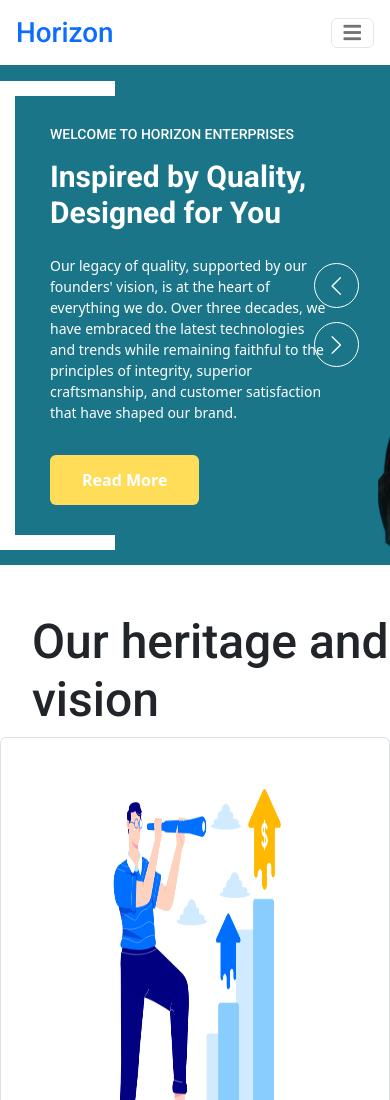
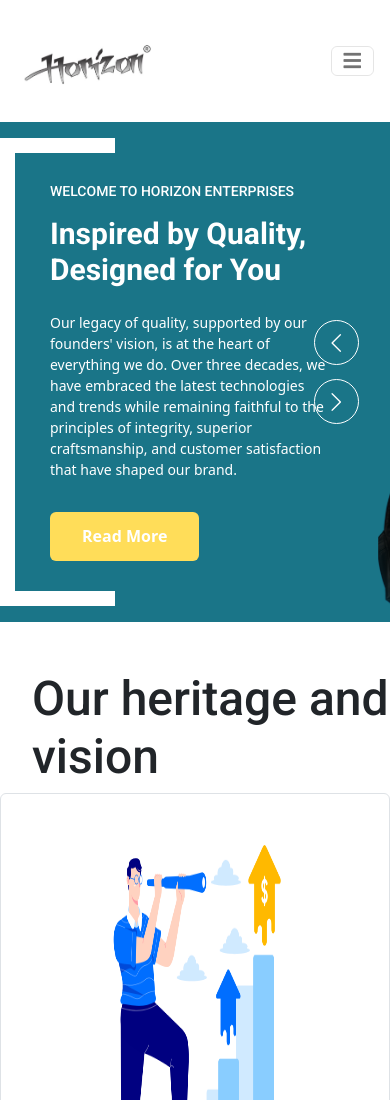
Before and after one commit to mohammedhuzaifa25/horizon, a plain HTML site: page index.html in a window 390 px wide. Shown: the top 1100 px of the page. Drawn offline with nearby package versions, Linux system fonts and the light colour scheme; files that its build step writes are made by us from their sources; grey boxes are pictures that could not be loaded.

Commit message:
Update index.html

```diff
--- a/index.html
+++ b/index.html
@@ -9,7 +9,7 @@
     <meta content="" name="description">
 
     <!-- Favicon -->
-    <link href="img/favicon.ico" rel="icon">
+    <link href="img/horizonlogo.jpg" rel="icon">
 
     <!-- Google Web Fonts -->
     <link rel="preconnect" href="https://fonts.googleapis.com">
@@ -84,8 +84,8 @@
     <!-- Navbar Start -->
     <div class="container-fluid nav-bar bg-light">
         <nav class="navbar navbar-expand-lg navbar-light bg-white p-3 py-lg-0 px-lg-4">
-            <a href="" class="navbar-brand d-flex align-items-center m-0 p-0 d-lg-none">
-                <h1 class="text-primary m-0">Horizon</h1>
+             <a href="" class="navbar-brand d-flex align-items-center m-0 p-0 d-lg-none">
+                <img src="img/horizonlogo.jpg" alt="horizon" style="height: 90px; width: 10=40px; mix-blend-mode: multiply;">
             </a>
             <button class="navbar-toggler" type="button" data-bs-toggle="collapse" data-bs-target="#navbarCollapse">
                 <span class="fa fa-bars"></span>
```
